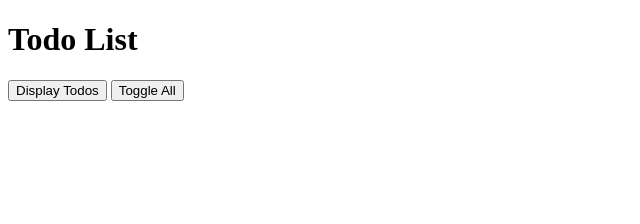
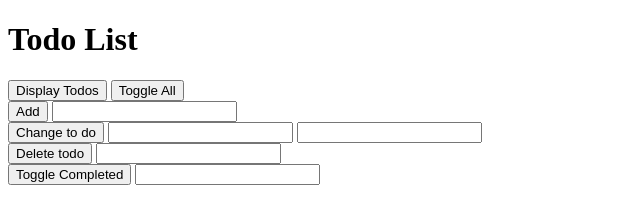
Before and after one commit to ismb99/PJ.ov, a plain HTML site: page index.html in a window 1280 px wide. Shown: the whole page, without its empty margins (0-640 px from the left). Drawn offline with Linux system fonts and the light colour scheme.

Commit message:
more buttons

```diff
--- a/app.js
+++ b/app.js
@@ -8,9 +8,9 @@ var todoList = {
       console.log('My todos:');
       for (var i = 0; i < this.todos.length; i++) {
         if (this.todos[i].completed === true) {
-        console.log('(x)', this.todos[i].todoText)
+          console.log('(x)', this.todos[i].todoText)
         }
-        else{
+        else {
           console.log('()', this.todos[i].todoText)
         }
       }
@@ -25,7 +25,7 @@ var todoList = {
     this.displayTodos();
   },
   changeTodo: function (postion, todoText) {
-    this.todos[postion].todoText = todotext;
+    this.todos[postion].todoText = todoText;
     this.displayTodos;
   },
   deleteTodo: function (postion) {
@@ -37,7 +37,7 @@ var todoList = {
     todo.completed = !todo.completed
     this.displayTodos();
   },
-  toggleAll: function() {
+  toggleAll: function () {
     var totalTodos = this.todos.length;
     var completedTodos = 0;
 
@@ -49,24 +49,48 @@ var todoList = {
     }
     // Case 1: om allt är ture, gör allt false.
     if (completedTodos === totalTodos) {
-      for (var i = 0; i < totalTodos; i++){
+      for (var i = 0; i < totalTodos; i++) {
         this.todos[i].completed = false;
       }
     }
     // Case 2: gör allt sann
-    else{
-      for(var i = 0; i < totalTodos; i++){
+    else {
+      for (var i = 0; i < totalTodos; i++) {
         this.todos[i].completed = true;
       }
     }
     this.displayTodos();
   }
 };
-var handlers = {
-  displayTodos: function(){
+var handlers =
+{
+  displayTodos: function () {
     todoList.displayTodos();
   },
-  toggleAll: function(){
+  toggleAll: function () {
     todoList.toggleAll();
+  },
+  addTodo: function () {
+    var addTodoTextInput = document.getElementById('addTodoTextInput')
+    todoList.addTodo(addTodoTextInput.value);
+    addTodoTextInput.value = '';
+  },
+  changeTodo: function () {
+    var changeTodoPositionInput = document.getElementById('changeTodoPositionInput');
+    var changeTodoTextInput = document.getElementById('changeTodoTextInput');
+    todoList.changeTodo(changeTodoPositionInput.valueAsNumber, changeTodoTextInput.value);
+    changeTodoPositionInput.value = '';
+    changeTodoTextInput.value = '';
+  },
+  deleteTodo: function(){
+    var deleteTodoPostionInput = document.getElementById('deleteTodoPostionInput');
+    todoList.deleteTodo(deleteTodoPostionInput.valueAsNumber);
+    deleteTodoPostionInput.value = '';
+  },
+  toggleCompleted: function(){
+    var toggleCompletedInput = document.getElementById('toggleCompletedInput');
+    todoList.toggleCompleted(toggleCompletedInput.valueAsNumber);
+    toggleCompletedInput.value = '';
   }
+
 };
--- a/index.html
+++ b/index.html
@@ -1,18 +1,37 @@
 <!DOCTYPE html>
 <html lang="en">
+
 <head>
   <meta charset="UTF-8">
   <meta name="viewport" content="width=device-width, initial-scale=1.0">
   <meta http-equiv="X-UA-Compatible" content="ie=edge">
   <title>To do App</title>
 </head>
+
 <body>
- <h1>Todo List</h1>
+  <h1>Todo List</h1>
 
-
- <button onclick="handlers.displayTodos()">Display Todos</button>
- <button onclick="handlers.toggleAll()">Toggle All</button>
+  <div>
+    <button onclick="handlers.displayTodos()">Display Todos</button>
+    <button onclick="handlers.toggleAll()">Toggle All</button>
+  </div>
+  <button onclick="handlers.addTodo()">Add</button>
+  <input type="text" id="addTodoTextInput">
+  <div>
+    <button onclick="handlers.changeTodo()">Change to do</button>
+    <input type="text"  id="changeTodoTextInput">
+    <input type="number"  id="changeTodoPositionInput">
+  </div>
+  <div>
+    <button onclick="handlers.deleteTodo()">Delete todo</button>
+    <input type="number"  id="deleteTodoPostionInput">
+  </div>
+  <div>
+    <button onclick="handlers.toggleCompleted()">Toggle Completed</button>
+    <input type="number"  id="toggleCompletedInput">
+  </div>
 
   <script src="app.js"></script>
 </body>
+
 </html>
```
